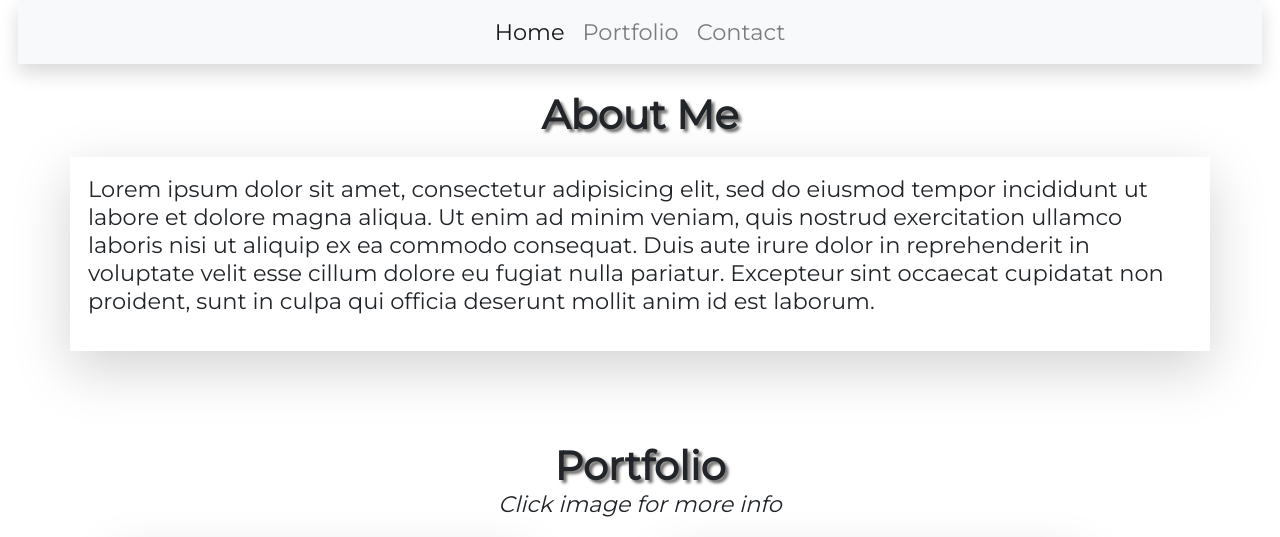
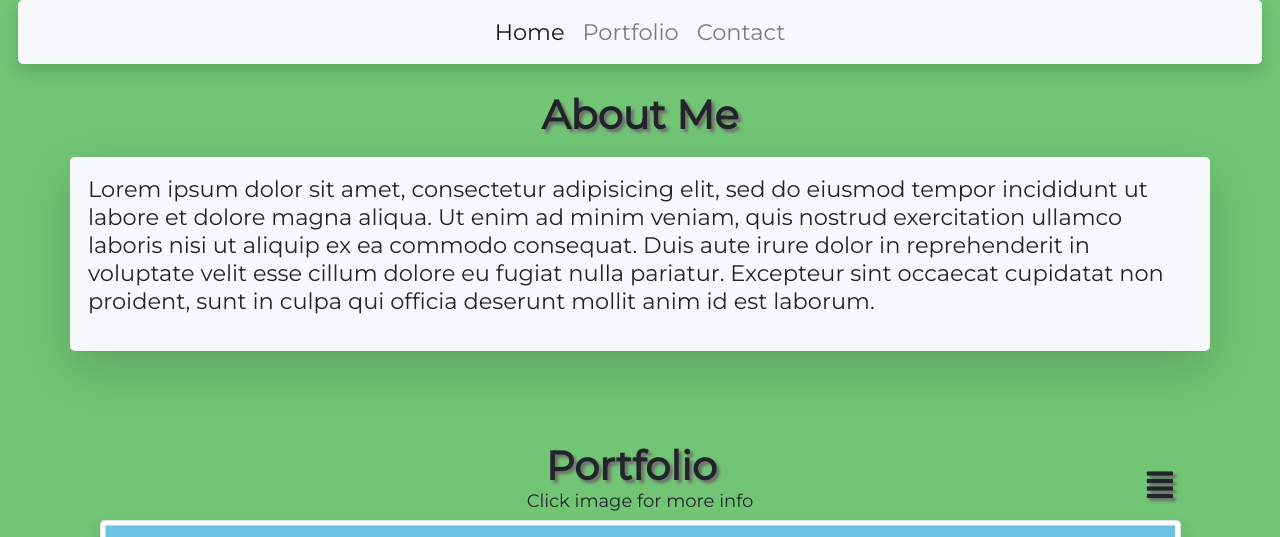
Before and after one commit to c-a-chin/portfolio, a PHP site: page / in a window 1280 px wide. Shown: the top 537 px of the page. Run offline with PHP 8.4, Linux system fonts and the light colour scheme; some libraries are stand-ins or nearby versions.

Commit message:
added styling, finished layout

```diff
--- a/index.php
+++ b/index.php
@@ -5,7 +5,8 @@
 	<meta charset="utf-8">
 	<link rel="stylesheet" href="https://stackpath.bootstrapcdn.com/bootstrap/4.1.0/css/bootstrap.min.css" integrity="sha384-9gVQ4dYFwwWSjIDZnLEWnxCjeSWFphJiwGPXr1jddIhOegiu1FwO5qRGvFXOdJZ4" crossorigin="anonymous">
 	<link href="https://fonts.googleapis.com/css?family=Montserrat" rel="stylesheet">
-	<link rel="stylesheet" type="text/css" href="./style.css">
+	<link rel="stylesheet" href="https://use.fontawesome.com/releases/v5.0.13/css/all.css" integrity="sha384-DNOHZ68U8hZfKXOrtjWvjxusGo9WQnrNx2sqG0tfsghAvtVlRW3tvkXWZh58N9jp" crossorigin="anonymous">
+	<link rel="stylesheet" type="text/css" href="./styles/style.css">
 </head>
 <body>
 <!-- NAVBAR -->
@@ -38,7 +39,7 @@
 <div class="container">
 	<div id="aboutMeTitle" align="center">About Me</div>
 	<div class="row"> <!-- ABOUT ME -->
-		<div id="aboutMe" class="col p-3 shadow-lg">
+		<div id="aboutMe" class="col p-3 shadow-lg bg-light">
 			<p>Lorem ipsum dolor sit amet, consectetur adipisicing elit, sed do eiusmod
 			tempor incididunt ut labore et dolore magna aliqua. Ut enim ad minim veniam,
 			quis nostrud exercitation ullamco laboris nisi ut aliquip ex ea commodo
@@ -50,69 +51,87 @@
 
 
 	<!-- PORTFOLIO -->
-	<div class="mt-5 container-fluid">
-		<div id="projectsTitle" align="center">Portfolio</div>
-		<p class="text-center lead"><em>Click image for more info</em></p>
-		<!-- first row of imgs -->
-		<div class="row mt-3">
-			<div class="col-sm-12 col-md-6">
-				<a href="#" class="btn" data-toggle="modal" data-target="#modal-img-1">
-					<img class="img-fluid img-thumbnail shadow-lg" src="https://images.pexels.com/photos/923649/pexels-photo-923649.jpeg?auto=compress&cs=tinysrgb&dpr=2&h=750&w=1260">
+	<!-- 2 VIEWS FOR PORTFOLIO - CAROUSEL AND LIST -->
+	<!-- FOR PREVIEWS IN CAROUSEL, CLICKING ON PREVIEW BRINGS UP MODAL -->
+	<!-- LIST VIEW LISTS OUT TITLE, DESCRIPTION AND LINK -->
+
+	<!-- ICONS ARE BUTTONS TO CONTROL VIEW -->
+	<div id="projectsTitle" class="text-center">Portfolio<i id="listView" class="fas fa-align-justify"></i><i id="blockView" class="d-none fas fa-clone"></i></div>
+	<div class="text-center small">Click image for more info</div>
+	<!-- CAROUSEL VIEW -->
+	<div id="carouselExampleControls" class="carousel slide" data-ride="carousel">
+	    <div class="carousel-inner">
+	    	<!-- wiki viewer -->
+		    <div class="carousel-item active">
+		    	<a id="wikiViewer" href="#" class="btn" data-toggle="modal" data-target="#modal-img-1">
+					<img class="img-fluid img-thumbnail shadow" src="./images/wiki-viewer.png">
 				</a>
-			</div>
-			<div class="col-sm-12 col-md-6">
-				<a href="#" class="btn" data-toggle="modal" data-target="#modal-img-2">
-					<img class="img-fluid img-thumbnail shadow-lg" src="https://upload.wikimedia.org/wikipedia/commons/b/bc/Google_Videos_Homepage_Search_Engine_Screenshot.png">
+				<p class="small" align="center"><em>Wiki Viewer</em></p>
+		    </div>
+		    <!-- twitch viewer -->
+		    <div class="carousel-item">
+		    	<a id="twitchViewer" href="#" class="btn" data-toggle="modal" data-target="#modal-img-2">
+					<img class="img-fluid img-thumbnail shadow" src="./images/twitch-viewer.png">
 				</a>
-			</div>
-		</div>
-		<!-- second row of imgs -->
-		<div class="row mt-3">
-			<div class="col-sm-12 col-md-6 mt-2">
-				<a href="#" class="btn" data-toggle="modal" data-target="#modal-img-3">
-					<img class="img-fluid img-thumbnail shadow-lg" src="https://theproductguy.files.wordpress.com/2013/01/reddit-gif-scaled-1000.jpg">
+				<p class="small" align="center"><em>Twitch Viewer</em></p>
+		    </div>
+		    <!-- calculator -->
+		    <div class="carousel-item">
+		    	<a id="calculator" href="#" class="btn" data-toggle="modal" data-target="#modal-img-3">
+					<img class="img-fluid img-thumbnail shadow" src="./images/calculator.png">
 				</a>
-			</div>
-			<div class="col-sm-12 col-md-6 mt-2">
-				<a href="#" class="btn" data-toggle="modal" data-target="#modal-img-4">
-					<img class="img-fluid img-thumbnail shadow-lg" src="http://1.bp.blogspot.com/-alWzGL6_b_U/UsRTthrNNiI/AAAAAAAAMps/wjvmyo0BdTA/s1600/Old+YouTube+homepage.png">
+				<p class="small" align="center"><em>Calculator</em></p>
+		    </div>
+		    <!-- random quote -->
+		    <div class="carousel-item">
+		    	<a id="randomQuote" href="#" class="btn" data-toggle="modal" data-target="#modal-img-4">
+					<img class="img-fluid img-thumbnail shadow" src="./images/random-quote.png">
 				</a>
-			</div>
-		</div>
-	</div>
+				<p class="small" align="center"><em>Random Quote</em></p>
+		    </div>
+	    </div>
+	    <!-- carousel controls -->
+	    <a class="carousel-control-prev" href="#carouselExampleControls" role="button" data-slide="prev">
+	    <span class="carousel-control-prev-icon" aria-hidden="true"></span>
+	    <span class="sr-only">Previous</span>
+	    </a>
+	    <a class="carousel-control-next" href="#carouselExampleControls" role="button" data-slide="next">
+	    <span class="carousel-control-next-icon" aria-hidden="true"></span>
+	    <span class="sr-only">Next</span>
+	    </a>
+    </div>
+    <!-- END CAROUSEL VIEW -->
 
+
+    <!-- LIST VIEW -->
+
+	<!-- END LIST VIEW -->
 
 
 	<!-- MODALS FOR IMGS -->
-	<!-- Modal img-1 -->
+	<!-- modal-img-1 for WIKI VIEWER -->
 	<div class="modal fade" id="modal-img-1" tabindex="-1" role="dialog" aria-labelledby="modalLabel" aria-hidden="true">
 	  <div class="modal-dialog modal-dialog-centered modal-lg" role="document">
 	    <div class="modal-content">
 	      <div class="modal-header">
-	        <h5 class="modal-title" id="modalLabel">App Title</h5>
+	        <h5 class="modal-title" id="modalLabel"><strong>Wiki Viewer</strong></h5>
 	        <button type="button" class="close" data-dismiss="modal" aria-label="Close">
 	          <span aria-hidden="true">&times;</span>
 	        </button>
 	      </div>
 	      <div class="modal-body">
-	        <img class="img-in-modal" src="https://images.pexels.com/photos/923649/pexels-photo-923649.jpeg?auto=compress&cs=tinysrgb&dpr=2&h=750&w=1260">
+	        <img class="img-fluid" src="./images/wiki-viewer.png">
 	      </div>
 	      <div class="modal-footer">
 	      	<div class="container-fluid">
 	      		<div class="row">
 	      			<div class="col">
-	      				<p class="text-center">short description of app...</p>
+	      				<p class="text-center small">Search for Wikipedia articles.</p>
 	      			</div>
 	      		</div>
 	      		<div class="row">
-	      			<div class="col-4 d-flex">
-	      				<!-- empty -->
-	      			</div>
-	      			<div class="col-4 d-flex">
-	      				<a class="btn-block btn btn-info" href="#" target="_blank">Link To App</a>
-	      			</div>
-	      			<div class="col-4 d-flex justify-content-end">
-	      				<button type="button" class="btn btn-secondary btn-sm" data-dismiss="modal">Close</button>
+	      			<div class="col d-flex">
+	      				<a class="btn-block btn btn-outline-dark" href="https://codepen.io/cachin/full/XqErOP/" target="_blank">Go To App</a>
 	      			</div>
 	      		</div>
 	      	</div>
@@ -121,35 +140,61 @@
 	    </div>
 	  </div>
 	</div>
-	<!-- Modal img-2 -->
+	<!-- modal-img-2 for TWITCH VIEWER -->
 	<div class="modal fade" id="modal-img-2" tabindex="-1" role="dialog" aria-labelledby="modalLabel" aria-hidden="true">
 	  <div class="modal-dialog modal-dialog-centered modal-lg" role="document">
 	    <div class="modal-content">
 	      <div class="modal-header">
-	        <h5 class="modal-title" id="modalLabel">Google</h5>
+	        <h5 class="modal-title" id="modalLabel"><strong>Twitch Viewer</strong></h5>
 	        <button type="button" class="close" data-dismiss="modal" aria-label="Close">
 	          <span aria-hidden="true">&times;</span>
 	        </button>
 	      </div>
 	      <div class="modal-body">
-	        <img class="img-in-modal" src="https://upload.wikimedia.org/wikipedia/commons/b/bc/Google_Videos_Homepage_Search_Engine_Screenshot.png">
+	        <img class="img-fluid" src="./images/twitch-viewer.png">
 	      </div>
 	      <div class="modal-footer">
 	      	<div class="container-fluid">
 	      		<div class="row">
 	      			<div class="col">
-	      				<p class="text-center">Search engine that knows about over 130 trillion pages on the internet!</p>
+	      				<p class="text-center small">To see which of your favourite streamers are online.</p>
 	      			</div>
 	      		</div>
 	      		<div class="row">
-	      			<div class="col-4 d-flex">
-	      				<!-- empty -->
+	      			<div class="col d-flex">
+	      				<a class="btn-block btn btn-outline-dark" href="https://codepen.io/cachin/full/qYYPRx/" target="_blank">Go To App</a>
 	      			</div>
-	      			<div class="col-4 d-flex">
-	      				<a class="btn-block btn btn-info" href="https://www.google.com" target="_blank">Link To Google</a>
+
+	      		</div>
+	      	</div>
+
+	      </div>
+	    </div>
+	  </div>
+	</div>
+	<!-- modal-img-3 for CALCULATOR -->
+	<div class="modal fade" id="modal-img-3" tabindex="-1" role="dialog" aria-labelledby="modalLabel" aria-hidden="true">
+	  <div class="modal-dialog modal-dialog-centered modal-lg" role="document">
+	    <div class="modal-content">
+	      <div class="modal-header">
+	        <h5 class="modal-title" id="modalLabel"><strong>Calculator</strong></h5>
+	        <button type="button" class="close" data-dismiss="modal" aria-label="Close">
+	          <span aria-hidden="true">&times;</span>
+	        </button>
+	      </div>
+	      <div class="modal-body">
+	        <img class="img-fluid" src="./images/calculator.png">
+	      </div>
+	      <div class="modal-footer">
+	      	<div class="container-fluid">
+	      		<div class="row">
+	      			<div class="col">
+	      				<p class="text-center small">Just a regular ol' calculator, with a random word button.</p>
 	      			</div>
-	      			<div class="col-4 d-flex justify-content-end">
-	      				<button type="button" class="btn btn-secondary btn-sm" data-dismiss="modal">Close</button>
+	      		</div>
+	      		<div class="row">
+	      			<div class="col d-flex">
+	      				<a class="btn-block btn btn-outline-dark" href="https://codepen.io/cachin/full/yjZqpZ/" target="_blank">Go To App</a>
 	      			</div>
 	      		</div>
 	      	</div>
@@ -158,72 +203,29 @@
 	    </div>
 	  </div>
 	</div>
-	<!-- Modal img-3 -->
-	<div class="modal fade" id="modal-img-3" tabindex="-1" role="dialog" aria-labelledby="modalLabel" aria-hidden="true">
+	<!-- modal-img-4 for RANDOM QUOTE -->
+	<div class="modal fade" id="modal-img-4" tabindex="-1" role="dialog" aria-labelledby="modalLabel" aria-hidden="true">
 	  <div class="modal-dialog modal-dialog-centered modal-lg" role="document">
 	    <div class="modal-content">
 	      <div class="modal-header">
-	        <h5 class="modal-title" id="modalLabel">Reddit</h5>
+	        <h5 class="modal-title" id="modalLabel"><strong>Random Quote Machine</strong></h5>
 	        <button type="button" class="close" data-dismiss="modal" aria-label="Close">
 	          <span aria-hidden="true">&times;</span>
 	        </button>
 	      </div>
 	      <div class="modal-body">
-	        <img class="img-in-modal" src="https://theproductguy.files.wordpress.com/2013/01/reddit-gif-scaled-1000.jpg">
+	        <img class="img-fluid" src="./images/random-quote.png">
 	      </div>
 	      <div class="modal-footer">
 	      	<div class="container-fluid">
 	      		<div class="row">
 	      			<div class="col">
-	      				<p class="text-center">A sure fire way to lose all productivity.</p>
+	      				<p class="text-center small">Just in case you need a good quote.</p>
 	      			</div>
 	      		</div>
 	      		<div class="row">
-	      			<div class="col-4 d-flex">
-	      				<!-- empty -->
-	      			</div>
-	      			<div class="col-4 d-flex">
-	      				<a class="btn-block btn btn-info" href="https://www.reddit.com" target="_blank">Link To Reddit</a>
-	      			</div>
-	      			<div class="col-4 d-flex justify-content-end">
-	      				<button type="button" class="btn btn-secondary btn-sm" data-dismiss="modal">Close</button>
-	      			</div>
-	      		</div>
-	      	</div>
-
-	      </div>
-	    </div>
-	  </div>
-	</div>
-	<!-- Modal img-4 -->
-	<div class="modal fade" id="modal-img-4" tabindex="-1" role="dialog" aria-labelledby="modalLabel" aria-hidden="true">
-	  <div class="modal-dialog modal-dialog-centered modal-lg" role="document">
-	    <div class="modal-content">
-	      <div class="modal-header">
-	        <h5 class="modal-title" id="modalLabel">Youtube</h5>
-	        <button type="button" class="close" data-dismiss="modal" aria-label="Close">
-	          <span aria-hidden="true">&times;</span>
-	        </button>
-	      </div>
-	      <div class="modal-body">
-	        <img class="img-in-modal" src="http://1.bp.blogspot.com/-alWzGL6_b_U/UsRTthrNNiI/AAAAAAAAMps/wjvmyo0BdTA/s1600/Old+YouTube+homepage.png">
-	      </div>
-	      <div class="modal-footer">
-	      	<div class="container-fluid">
-	      		<div class="row">
-	      			<div class="col">
-	      				<p class="text-center">Everyone's favourite music player.</p>
-	      			</div>
-	      		</div>
-	      		<div class="row">
-	      			<div class="col-4 d-flex">
-	      				<!-- empty -->
-	      			</div>
-	      			<div class="col-4 d-flex">
-	      				<a class="btn-block btn btn-info" href="https://www.youtube.com" target="_blank">Link To Youtube</a>
-	      			</div>
-	      			<div class="col-4 d-flex justify-content-end">
-	      				<button type="button" class="btn btn-secondary btn-sm" data-dismiss="modal">Close</button>
+	      			<div class="col d-flex">
+	      				<a class="btn-block btn btn-outline-dark" href="https://codepen.io/cachin/full/jxPjGy/" target="_blank">Go To App</a>
 	      			</div>
 	      		</div>
 	      	</div>
@@ -237,24 +239,26 @@
 
 	<!-- CONTACT -->
 	<div id="contactTitle" align="center">Contact</div>
-	<div class="row">
-		<div id="contact" class="col-12 col-sm-6 shadow-lg mt-3" align="center">
-			<h4 class="mt-2">Email Me</h4>
+	<div id="contact" class="row shadow-lg bg-light mt-2">
+		<div class="col-12 col-sm-6 mt-3" align="center">
+			<p class="lead mt-2"><strong>Email Me</strong></p>
 			<form>
 				<div class="form-group" align="left">
-					<label for="name">Name</label>
+					<label class="small" for="name">Name</label>
 					<input type="text" class="form-control" id="name" placeholder="Enter Name"><br>
-					<label for="email">Email</label>
+					<label class="small" for="email">Email</label>
 					<input type="email" class="form-control" id="email" placeholder="Enter Email"><br>
-					<label for="message">Message</label>
+					<label class="small" for="subject">Subject</label>
+					<input type="text" class="form-control" id="subject" placeholder="Enter Subject"><br>
+					<label class="small" for="message">Message</label>
 					<textarea id="message" class="form-control" rows="5"></textarea>
-					<div class="text-center"><input type="submit" class="mt-3"></div>
+					<div class="text-center"><button type="submit" class="btn btn-outline-dark mt-3 ">Send</div>
 				</div>
 			</form>
 		</div>
 
-		<div class="col-12 col-sm-4 offset-sm-2 mt-3" align="center">
-			<h4>Links</h4>
+		<div id="links" class="col-12 col-sm-4 offset-sm-1" align="center">
+			<p class="lead"><strong>Links</strong></p>
 			<ul class="list-group">
 				<a href="" target="_blank" class="list-group-item list-group-item-action">Github</a>
 				<a href="" target="_blank" class="list-group-item list-group-item-action">Codepen</a>
@@ -270,9 +274,12 @@
 </div>
 <!-- END MAIN CONTENT GRID -->
 
+<div class="container"><br><br><br></div> <!-- to add some margin at bottom of page -->
+
+
 <script src="https://code.jquery.com/jquery-3.3.1.slim.min.js" integrity="sha384-q8i/X+965DzO0rT7abK41JStQIAqVgRVzpbzo5smXKp4YfRvH+8abtTE1Pi6jizo" crossorigin="anonymous"></script>
 <script src="https://cdnjs.cloudflare.com/ajax/libs/popper.js/1.14.0/umd/popper.min.js" integrity="sha384-cs/chFZiN24E4KMATLdqdvsezGxaGsi4hLGOzlXwp5UZB1LY//20VyM2taTB4QvJ" crossorigin="anonymous"></script>
 <script src="https://stackpath.bootstrapcdn.com/bootstrap/4.1.0/js/bootstrap.min.js" integrity="sha384-uefMccjFJAIv6A+rW+L4AHf99KvxDjWSu1z9VI8SKNVmz4sk7buKt/6v9KI65qnm" crossorigin="anonymous"></script>
-<script src="./scripts.js"></script>
+<script src="./scripts/scripts.js"></script>
 </body>
 </html>
--- a/style.css
+++ /dev/null
@@ -1,37 +0,0 @@
-#aboutMeTitle, #projectsTitle, #contactTitle {
-  text-shadow: 3px 3px 3px #706d6c;
-  font-size: 25px;
-  font-weight: bold;
-}
-
-html {
-  font-size: 18px;
-}
-
-body {
-  font: 1rem "Montserrat", sans-serif;
-}
-
-.nav-link {
-  margin-left: auto;
-}
-
-#aboutMe {
-  margin-top: 1rem;
-}
-
-#aboutMeTitle, #projectsTitle, #contactTitle {
-  margin-top: 5rem;
-}
-
-@media only screen and (min-width: 576px) {
-  #aboutMeTitle, #projectsTitle, #contactTitle {
-    font-size: 40px;
-  }
-
-  body {
-    font-size: 1.25rem;
-  }
-}
-
-/*# sourceMappingURL=file:///C:/wamp64/www/portfolio/style.css.map */
--- a/style.scss
+++ /dev/null
@@ -1,45 +0,0 @@
-$font-stack: 'Montserrat', sans-serif;
-
-// titles on page
-%title {
-	text-shadow: 3px 3px 3px #706d6c;
-	font-size: 25px;
-	font-weight: bold;
-}
-
-
-
-html {
-	font-size: 18px;
-}
-
-body {
-	font: 1rem $font-stack;
-}
-
-.nav-link {
-	margin-left: auto;
-}
-
-#aboutMe {
-	margin-top: 1rem;
-}
-
-#aboutMeTitle, #projectsTitle, #contactTitle {
-	margin-top: 5rem;
-	@extend %title;
-}
-
-
-@media only screen and (min-width: 576px) {
-
-	%title {
-		font-size: 40px;
-	}
-
-	body {
-		font-size: 1.25rem;
-	}
-
-
-}
--- /dev/null
+++ b/styles/style.css
@@ -0,0 +1,79 @@
+#aboutMeTitle, #projectsTitle, #contactTitle {
+  text-shadow: 3px 3px 3px #706d6c;
+  font-size: 25px;
+  font-weight: bold;
+}
+
+html {
+  font-size: 18px;
+}
+
+body {
+  font: 100% "Montserrat", sans-serif;
+  background: #71C575;
+}
+
+nav {
+  border-radius: 5px;
+}
+
+.nav-link {
+  margin-left: auto;
+}
+
+#aboutMe, #contact {
+  margin-top: 1rem;
+  border-radius: 5px;
+}
+
+#aboutMeTitle, #projectsTitle, #contactTitle {
+  margin-top: 5rem;
+}
+
+#links {
+  margin-top: 2rem;
+}
+
+i {
+  position: relative;
+  left: 25vw;
+  top: 2vh;
+  font-size: 20px;
+  max-width: 17.5px;
+}
+
+i:hover {
+  cursor: pointer;
+}
+
+@media (min-width: 576px) {
+  #aboutMeTitle, #projectsTitle, #contactTitle {
+    font-size: 40px;
+  }
+
+  body {
+    font-size: 1.25rem;
+  }
+
+  i {
+    left: 145px;
+  }
+}
+@media (min-width: 767px) {
+  i {
+    font-size: 30px;
+    left: 223px;
+  }
+}
+@media (min-width: 992px) {
+  i {
+    left: 333px;
+  }
+}
+@media (min-width: 1200px) {
+  i {
+    left: 430px;
+  }
+}
+
+/*# sourceMappingURL=file:///C:/wamp64/www/portfolio/styles/style.css.map */
--- /dev/null
+++ b/styles/style.scss
@@ -0,0 +1,89 @@
+$font-stack: 'Montserrat', sans-serif;
+
+// titles on page
+%title {
+	text-shadow: 3px 3px 3px #706d6c;
+	font-size: 25px;
+	font-weight: bold;
+}
+
+
+
+html {
+	font-size: 18px;
+}
+
+body {
+	font: 100% $font-stack;
+	background: #71C575;
+}
+
+nav {
+	border-radius: 5px;
+}
+.nav-link {
+	margin-left: auto;
+}
+
+#aboutMe, #contact {
+	margin-top: 1rem;
+	border-radius: 5px;
+}
+
+
+#aboutMeTitle, #projectsTitle, #contactTitle {
+	margin-top: 5rem;
+	@extend %title;
+}
+
+
+
+#links {
+	margin-top: 2rem;
+}
+
+
+i {
+	position: relative;
+	left: 25vw;
+	top: 2vh;
+	font-size: 20px;
+	max-width: 17.5px;
+}
+i:hover {
+	cursor: pointer;
+}
+// icon is for changing view of portfolio, has 4 breakpoints to line up with images under it
+@media (min-width: 576px) {
+
+	%title {
+		font-size: 40px;
+	}
+
+	body {
+		font-size: 1.25rem;
+	}
+
+	i {
+		left: 145px;
+	}
+}
+
+@media (min-width: 767px) {
+	i {
+		font-size: 30px;
+		left: 223px;
+	}
+}
+
+@media (min-width: 992px) {
+	i {
+		left: 333px;
+	}
+}
+
+@media (min-width: 1200px) {
+	i {
+		left: 430px;
+	}
+}
```
Also changed, not shown: scripts/scripts.js (added, +9 -0 lines), images/calculator.png (added), images/random-quote.png (added), images/twitch-viewer.png (added), images/wiki-viewer.png (added), scripts.js (deleted), 2 other files.
